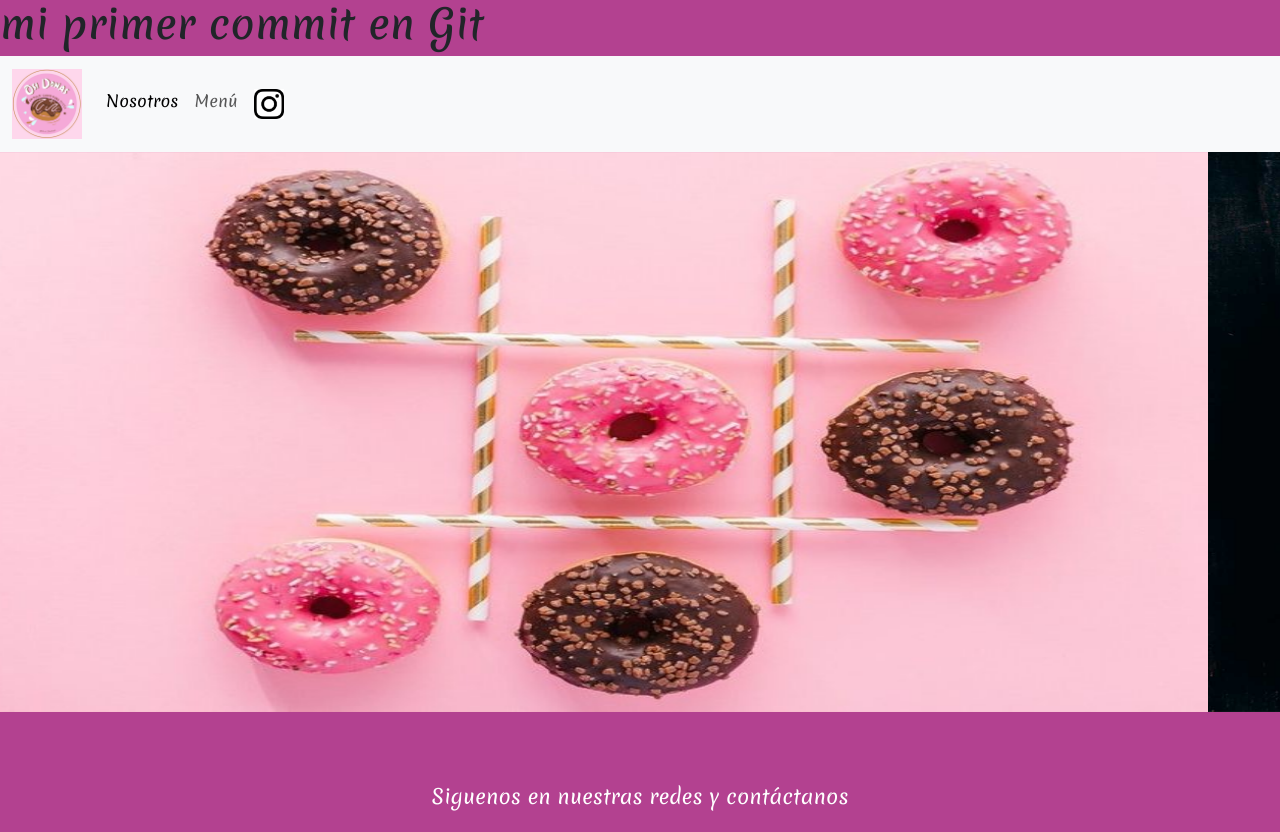
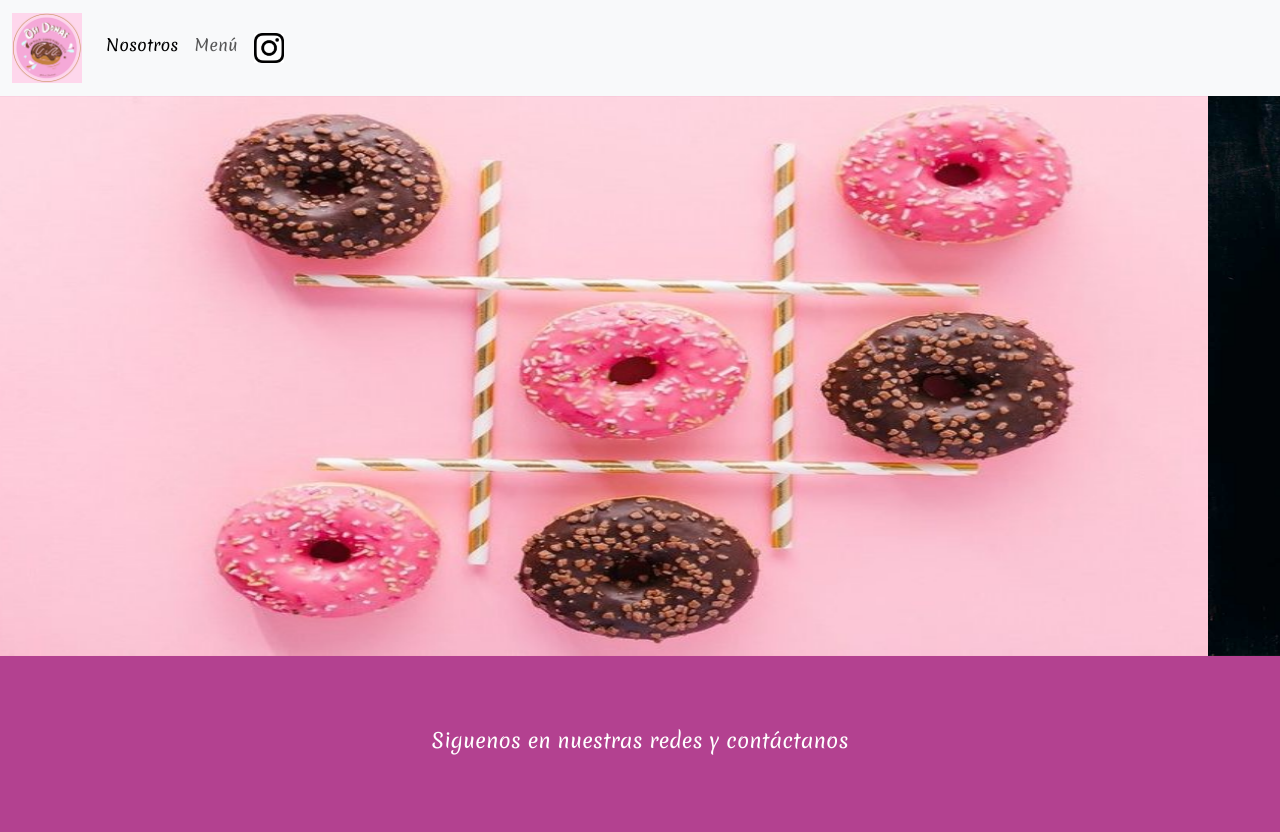
Before and after one commit to PauuliinaG/PauuliinaG.github.io, a plain HTML site: page index.html in a window 1280 px wide. After the commit the page ends 800 px from the top, so only its background shows below. Drawn offline with nearby package versions, Linux system fonts and the light colour scheme.

Commit message:
elimine mi primer commit

```diff
--- a/index.html
+++ b/index.html
@@ -17,10 +17,6 @@
   <div class="col-nd-8"></div>
   <div class="col-nd-4"></div>
   <header>
-    <div>
-      <h1>mi primer commit en Git</h1>
-    </div>
-
     <nav class="navbar navbar-expand-lg navbar-light bg-light">
       <div class="container-fluid">
         <a class="navbar-brand" href="#"><img src="./Imagenes/Logoosidonas.png" alt="OSI-DONAS" width=" 70px"></a>
```
